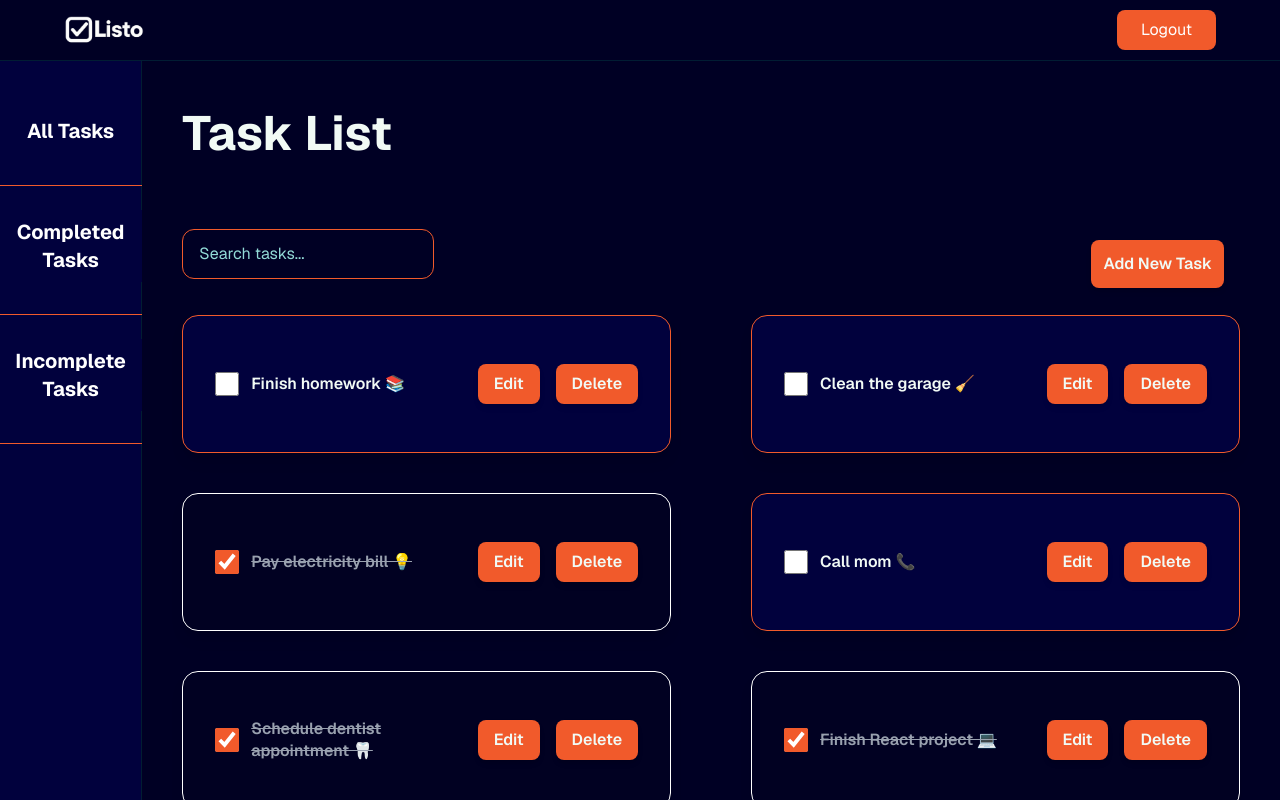
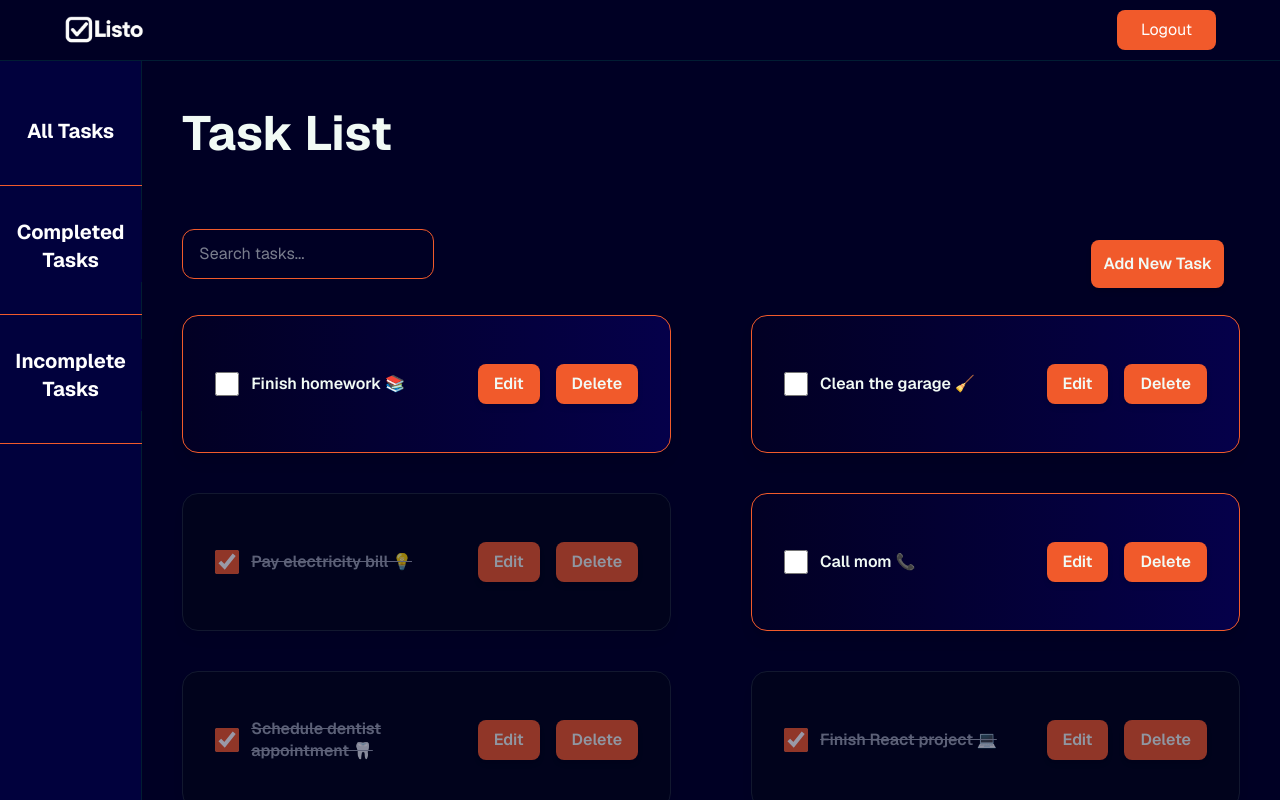
Before and after one commit to SoftDevCLF/to-do-app, a Next.js app: page /tasks-list in a window 1280 px wide. Shown: the top 800 px of the page. Built offline with nearby package versions, Linux system fonts and the light colour scheme.

Commit message:
Card and Search placeholder styling

```diff
--- a/app/components/SearchBar.js
+++ b/app/components/SearchBar.js
@@ -9,7 +9,7 @@ export default function SearchBar({ value, onChange}) {
       onChange={(e) => onChange(e.target.value)}
       placeholder="Search tasks..."
       className="flex-1 px-4 py-3 rounded-xl bg-[#000024] text-[#F1FAF5]
-          border border-[#F15A2B] placeholder:text-[#92dad7]
+          border border-[#F15A2B] placeholder:text-white/50]
           focus:outline-none focus:ring-2 focus:ring-[#92dad7]"
     />
     </div>
--- a/app/components/TaskCard.js
+++ b/app/components/TaskCard.js
@@ -6,9 +6,7 @@ export default function TaskCard({ task, onToggleComplete, onRequestDelete, onRe
   return (
     <div
       className={`flex items-center justify-between w-full p-8 mb-4 rounded-2xl shadow-lg transition-all ${
-        task.completed ? "bg-[#010122] border border-[#ffffff]" : "bg-[#01013D] border border-[#F15A2B]"
-      }`}
-    >
+        task.completed ? "bg-[#020617] border border-[#1F2937] opacity-60" : "bg-gradient-to-r from-[#020024] to-[#05004A] border border-[#F15A2B]"}`}    >
       <div className="flex items-center gap-4 py-6">
       {/* Checkbox */}
       <input
```
